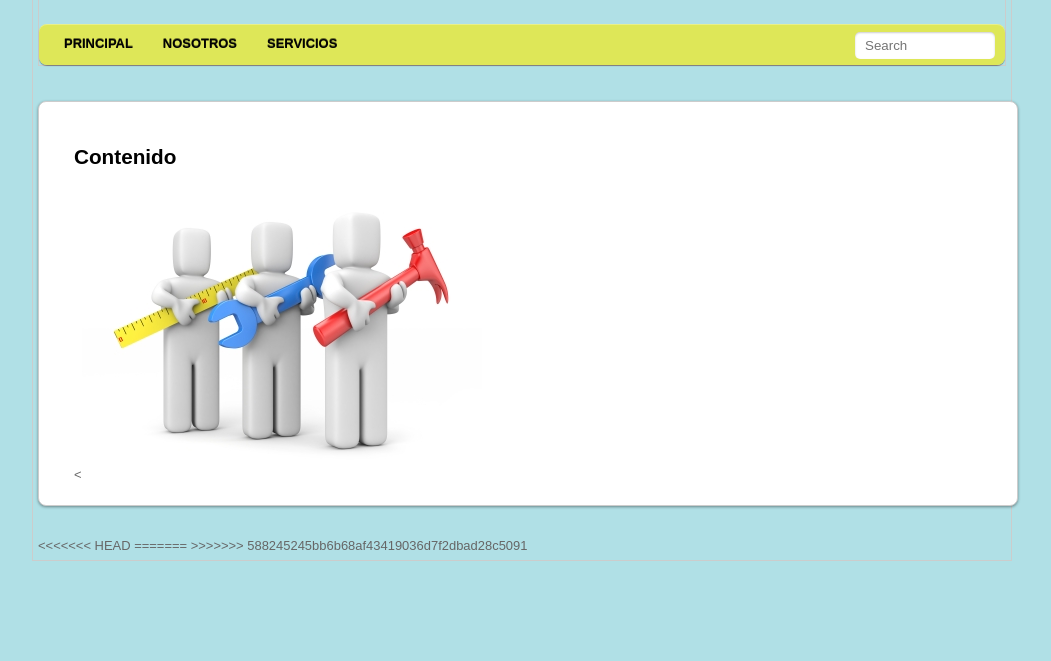
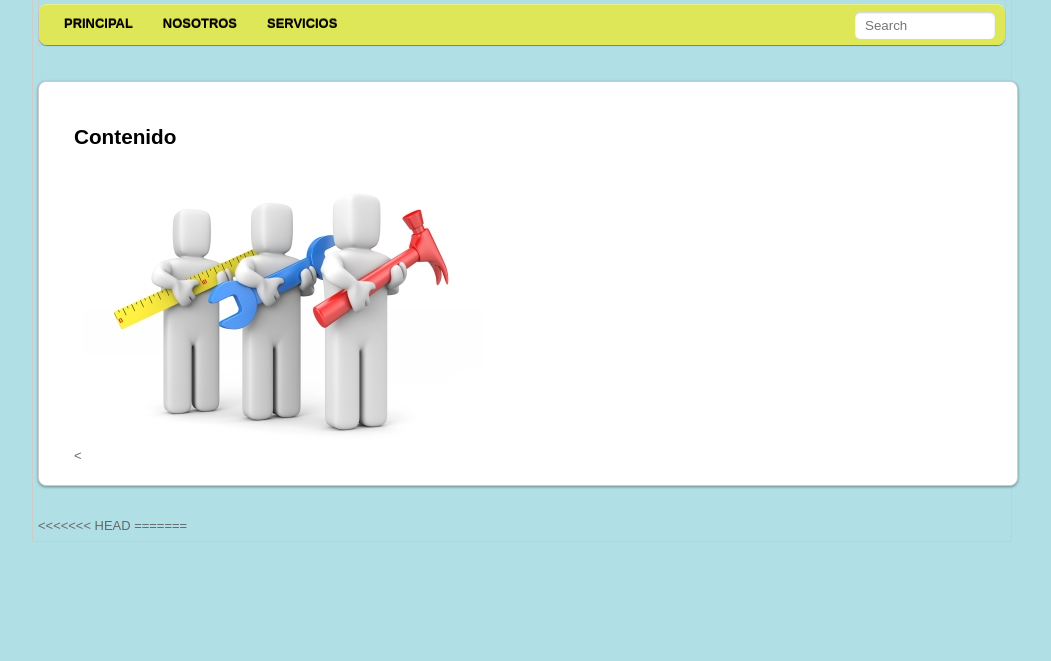
Before and after one commit to SistemasTecTlaxiaco/Fundamentos-Ing-software, a PHP site: page /vista/cliente.php in a window 1280 px wide. Shown: the part 139-800 px from the top of the page, without its empty margins (118-1169 px from the left). Run offline with PHP 8.4, Linux system fonts and the light colour scheme; the visitor is signed in with stand-in values (Sample User, id 1).

Commit message:
actualizando cliente

```diff
--- a/login/vista/cliente.php
+++ b/login/vista/cliente.php
@@ -1,13 +1,4 @@
-<<<<<<< HEAD
 
-
-=======
-<?php
-	session_start();
-	if($_SESSION['tipo_usuario']==1
-	){
-?>
->>>>>>> 588245245bb6b68af43419036d7f2dbad28c5091
 <!DOCTYPE html>
 <html lang="en">
     <head>
@@ -41,29 +32,9 @@
 		<<img src="../img/loginprestadores.jpg" alt="" >
 	</div>
 <<<<<<< HEAD
-
-
-
-
-
-
-
-
 </body>
-
-
 </html>
-
-
-
-
 =======
 </html>
 </body>
 <?php
-}
-else{
-    header('Location: ../vista/login.php');
-}
-?>
->>>>>>> 588245245bb6b68af43419036d7f2dbad28c5091
```
